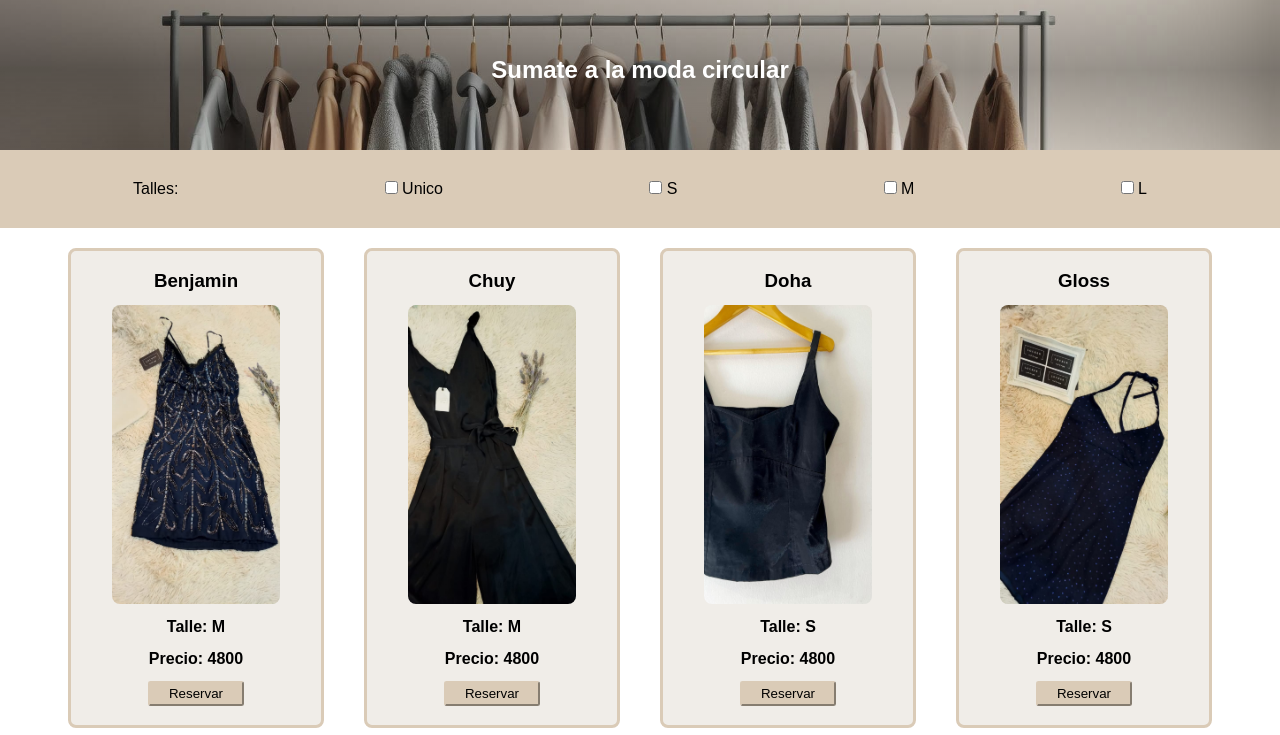
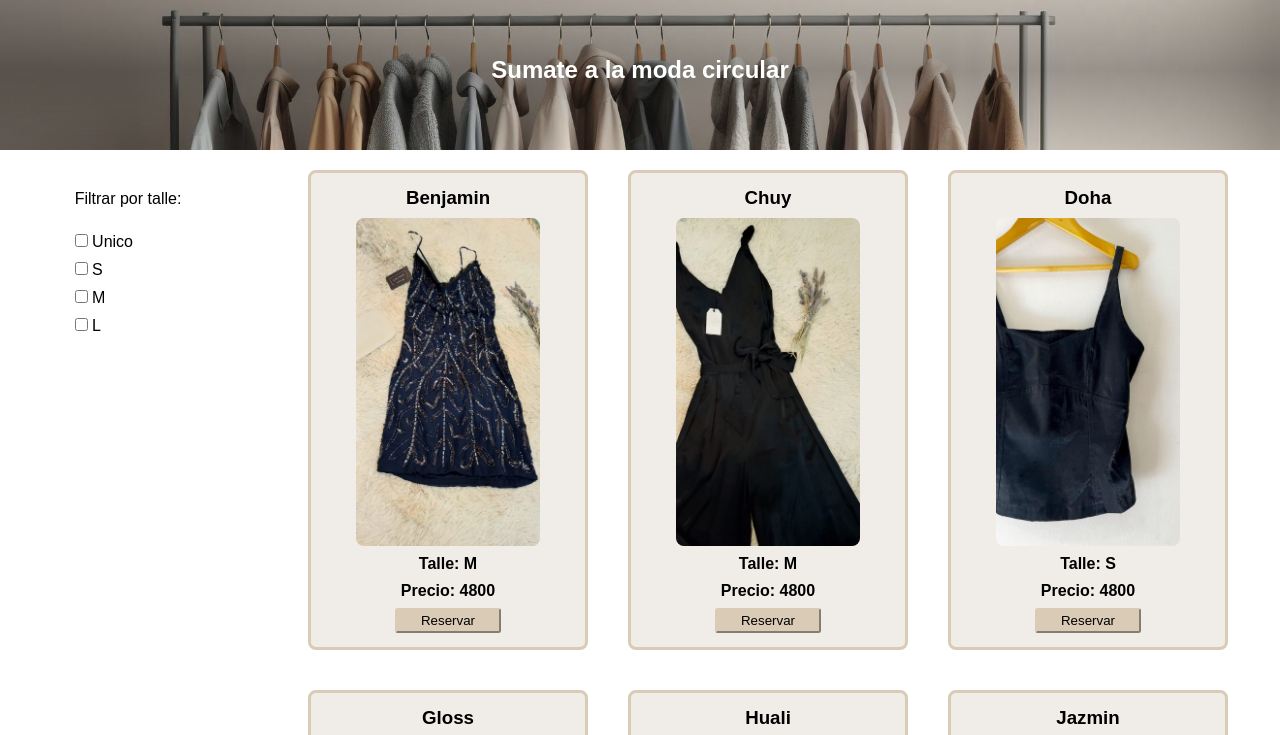
Before and after one commit to Seb-Saez/Locker---Moda-circular, a plain HTML site: page index.html in a window 1280 px wide. Shown: the part 130-865 px from the top of the page. Drawn offline with Linux system fonts and the light colour scheme; some packages are replaced by stand-ins of ours; a script that the page names is missing.

Commit message:
Agregando asincronia, nuevo estilo CSS

```diff
--- /dev/null
+++ b/DB/db.json
@@ -0,0 +1,106 @@
+{
+  "vestidos": [
+    {
+      "nombre": "benjamin",
+      "talle": "m",
+      "precio": 4800,
+      "img": "./vestidos/benjamin_m.jpg"
+    },
+    {
+      "nombre": "chuy",
+      "talle": "m",
+      "precio": 4800,
+      "img": "./vestidos/chuy_m.jpg"
+    },
+    {
+      "nombre": "doha",
+      "talle": "s",
+      "precio": 4800,
+      "img": "./vestidos/doha_s.jpg"
+    },
+    {
+      "nombre": "gloss",
+      "talle": "s",
+      "precio": 4800,
+      "img": "./vestidos/gloss_s.jpg"
+    },
+    {
+      "nombre": "huali",
+      "talle": "m",
+      "precio": 4800,
+      "img": "./vestidos/huali_m.jpg"
+    },
+    {
+      "nombre": "jazmin",
+      "talle": "s",
+      "precio": 4800,
+      "img": "./vestidos/jazmin_s.jpg"
+    },
+    {
+      "nombre": "margarita",
+      "talle": "m",
+      "precio": 4800,
+      "img": "./vestidos/margarita_m.jpg"
+    },
+    {
+      "nombre": "merida",
+      "talle": "u",
+      "precio": 4800,
+      "img": "./vestidos/merida_u.jpg"
+    },
+    {
+      "nombre": "moana",
+      "talle": "s",
+      "precio": 4800,
+      "img": "./vestidos/moana_s.jpg"
+    },
+    {
+      "nombre": "moon",
+      "talle": "l",
+      "precio": 4800,
+      "img": "./vestidos/moon_l.jpg"
+    },
+    {
+      "nombre": "paula",
+      "talle": "m",
+      "precio": 4800,
+      "img": "./vestidos/paula_m.jpg"
+    },
+    {
+      "nombre": "skipper",
+      "talle": "m",
+      "precio": 4800,
+      "img": "./vestidos/skipper_m.jpg"
+    },
+    {
+      "nombre": "timon",
+      "talle": "s",
+      "precio": 4800,
+      "img": "./vestidos/timon_s.jpg"
+    },
+    {
+      "nombre": "tressy",
+      "talle": "m",
+      "precio": 4800,
+      "img": "./vestidos/tressy_m.jpg"
+    },
+    {
+      "nombre": "valley",
+      "talle": "u",
+      "precio": 4800,
+      "img": "./vestidos/valley_u.jpg"
+    },
+    {
+      "nombre": "vison",
+      "talle": "s",
+      "precio": 4800,
+      "img": "./vestidos/vison_s.jpg"
+    },
+    {
+      "nombre": "xiomi",
+      "talle": "m",
+      "precio": 4800,
+      "img": "./vestidos/xiomi_m.jpg"
+    }
+  ]
+}
--- a/css/style.css
+++ b/css/style.css
@@ -53,7 +53,8 @@ form button{
     border: none;
     border-radius: 0.1em;
     height: 30px;
-    width: 70px;
+    width: fit-content;
+    padding: 0px 8px;
     background-color: var(--gris-claro);
     transition: 0.2s;
 }
@@ -91,12 +92,28 @@ section h1{
 
 /* Seccion para los filtros*/
 
+section.main_card_container{
+  display: grid;
+  grid-template-columns: 20vw 1fr;
+  grid-template-rows: 1fr;
+  justify-items: center;
+  align-items: start;
+  padding: 0;
+}
+
+
 section.main_card_container section.talle-filters{
   display: flex;
-  align-items: center;
-  justify-content: space-around;
+  flex-direction: column;
+  align-items: baseline;
+  justify-content: start;
   padding: 30px;
-  background-color: var(--beige);
+}
+section.talle-filters div{
+  margin: 10px 5px 20px 5px;
+}
+section.talle-filters label{
+  margin: 5px;
 }
 
 /*Comienza el Main section con CARDS js*/
@@ -120,6 +137,8 @@ div.card{
   margin: 20px;
   height: 60vh;
   width: 20vw;
+  min-width: 280px;
+  min-height: 420px;
   border: 3px solid var(--beige);
   border-radius: 0.5em;
   background-color: var(--gris-claro);
@@ -135,6 +154,7 @@ div.card h4 span{
 
 img.img-vestido{
   width: 70%;
+  height: fit-content;
   border-radius: 0.5em;
 
 }
--- a/index.html
+++ b/index.html
@@ -4,14 +4,15 @@
     <meta charset="UTF-8">
     <meta name="viewport" content="width=device-width, initial-scale=1.0">
     <title>LOCKER | Moda Circular</title>
+    <script src="https://cdn.jsdelivr.net/npm/sweetalert2@11"></script>
     <link rel="stylesheet" href="./css/style.css">
 </head>
 <body>
     <nav>
         <img src="./img/locker_blanco.png" alt="Locker moda circular en Mendoza">
         <form class="buscador-container" role="search">
-            <input class="buscador-texto" type="search" placeholder="Buscar" aria-label="Buscar">
-            <button class="buscador-boton" type="submit">Buscar</button>
+            <input class="buscador-texto" type="search" placeholder="Buscar vestido por nombre" aria-label="Buscar">
+            <button class="checkout-boton" type="button">Ir a Checkout</button>
         </form>
     </nav>
     <section class="hero">
@@ -19,7 +20,7 @@
     </section>
     <section class="main_card_container">
         <section class="talle-filters">
-            <div>Talles:</div>
+            <div>Filtrar por talle:</div>
             <label><input type="checkbox" value="u"> Unico</label>
             <label><input type="checkbox" value="s"> S</label>
             <label><input type="checkbox" value="m"> M</label>
@@ -54,7 +55,7 @@
         <iframe src="https://www.google.com/maps/embed?pb=!1m18!1m12!1m3!1d456.6237888213451!2d-68.84687759313452!3d-32.90329022963256!2m3!1f0!2f0!3f0!3m2!1i1024!2i768!4f13.1!3m3!1m2!1s0x967e096302f63a91%3A0x6ee959a79d4a669e!2sLocker-%20Solucionamos%20tu%20Outfit%20para%20tu%20pr%C3%B3ximo%20evento!5e0!3m2!1ses-419!2sar!4v1709757674553!5m2!1ses-419!2sar" width="400" height="300" style="border:0;" allowfullscreen="" loading="lazy" referrerpolicy="no-referrer-when-downgrade"></iframe>
     </footer>
 
+    <script src="./js/main.js"></script>
 
 </body>
-<script src="./js/main.js"></script>
 </html>
--- a/js/main.js
+++ b/js/main.js
@@ -1,29 +1,30 @@
-const vestidos = [
-    { nombre: 'benjamin', talle: 'm', precio: 4800, img: './vestidos/benjamin_m.jpg' },
-    { nombre: 'chuy', talle: 'm', precio: 4800, img: './vestidos/chuy_m.jpg' },
-    { nombre: 'doha', talle: 's', precio: 4800, img: './vestidos/doha_s.jpg' },
-    { nombre: 'gloss', talle: 's', precio: 4800, img: './vestidos/gloss_s.jpg' },
-    { nombre: 'huali', talle: 'm', precio: 4800, img: './vestidos/huali_m.jpg' },
-    { nombre: 'jazmin', talle: 's', precio: 4800, img: './vestidos/jazmin_s.jpg' },
-    { nombre: 'margarita', talle: 'm', precio: 4800, img: './vestidos/margarita_m.jpg' },
-    { nombre: 'merida', talle: 'u', precio: 4800, img: './vestidos/merida_u.jpg' },
-    { nombre: 'moana', talle: 's', precio: 4800, img: './vestidos/moana_s.jpg' },
-    { nombre: 'moon', talle: 'l', precio: 4800, img: './vestidos/moon_l.jpg' },
-    { nombre: 'paula', talle: 'm', precio: 4800, img: './vestidos/paula_m.jpg' },
-    { nombre: 'skipper', talle: 'm', precio: 4800, img: './vestidos/skipper_m.jpg' },
-    { nombre: 'timon', talle: 's', precio: 4800, img:'./vestidos/timon_s.jpg' },
-    { nombre: 'tressy', talle: 'm', precio: 4800, img:'./vestidos/tressy_m.jpg' },
-    { nombre: 'valley', talle: 'u', precio: 4800, img:'./vestidos/valley_u.jpg' },
-    { nombre: 'vison', talle: 's', precio: 4800, img:'./vestidos/vison_s.jpg' },
-    { nombre: 'xiomi', talle: 'm', precio: 4800, img:'./vestidos/xiomi_m.jpg' },
-]
+// const vestidos = [
+//   { nombre: 'benjamin', talle: 'm', precio: 4800, img: './vestidos/benjamin_m.jpg' },
+//   { nombre: 'chuy', talle: 'm', precio: 4800, img: './vestidos/chuy_m.jpg' },
+//   { nombre: 'doha', talle: 's', precio: 4800, img: './vestidos/doha_s.jpg' },
+//   { nombre: 'gloss', talle: 's', precio: 4800, img: './vestidos/gloss_s.jpg' },
+//   { nombre: 'huali', talle: 'm', precio: 4800, img: './vestidos/huali_m.jpg' },
+//   { nombre: 'jazmin', talle: 's', precio: 4800, img: './vestidos/jazmin_s.jpg' },
+//   { nombre: 'margarita', talle: 'm', precio: 4800, img: './vestidos/margarita_m.jpg' },
+//   { nombre: 'merida', talle: 'u', precio: 4800, img: './vestidos/merida_u.jpg' },
+//   { nombre: 'moana', talle: 's', precio: 4800, img: './vestidos/moana_s.jpg' },
+//   { nombre: 'moon', talle: 'l', precio: 4800, img: './vestidos/moon_l.jpg' },
+//   { nombre: 'paula', talle: 'm', precio: 4800, img: './vestidos/paula_m.jpg' },
+//   { nombre: 'skipper', talle: 'm', precio: 4800, img: './vestidos/skipper_m.jpg' },
+//   { nombre: 'timon', talle: 's', precio: 4800, img:'./vestidos/timon_s.jpg' },
+//   { nombre: 'tressy', talle: 'm', precio: 4800, img:'./vestidos/tressy_m.jpg' },
+//   { nombre: 'valley', talle: 'u', precio: 4800, img:'./vestidos/valley_u.jpg' },
+//   { nombre: 'vison', talle: 's', precio: 4800, img:'./vestidos/vison_s.jpg' },
+//   { nombre: 'xiomi', talle: 'm', precio: 4800, img:'./vestidos/xiomi_m.jpg' },
+// ]
 
 // Función para crear las tarjetas y poder filtrar por talles
 function generarTarjetas(arrayDeVestidos, tallesSeleccionados) {
 const contenedorTarjetas = document.querySelector('.card-container');
-  contenedorTarjetas.innerHTML = ''; // Limpiar contenido actual
+contenedorTarjetas.innerHTML = '';                                      // Limpiar contenido actual
 
 arrayDeVestidos.forEach(vestido => {
+
   // Filtrar por talles seleccionados
   if (tallesSeleccionados.length === 0 || tallesSeleccionados.includes(vestido.talle)) {
     const tarjeta = document.createElement('div');
@@ -41,6 +42,9 @@ function generarTarjetas(arrayDeVestidos, tallesSeleccionados) {
   }
 });
 }
+
+// Filtrador de talles por checkbox
+
 const talleCheckboxes = document.querySelectorAll('.talle-filters input');
 
 talleCheckboxes.forEach(checkbox => {
@@ -53,7 +57,7 @@ talleCheckboxes.forEach(checkbox => {
 });
 });
 
-generarTarjetas(vestidos, []); // mostrar las tarjetas
+//generarTarjetas(vestidos, []); // mostrar las tarjetas
 
 
 
@@ -63,16 +67,13 @@ function actualizarCarrito() {
 const carrito = JSON.parse(localStorage.getItem('carrito')) || [];
 const total = carrito.reduce((sum, vestido) => sum + vestido.precio, 0);
 
-  // Actualiza el total en algún elemento HTML
+// Renderizar el carrito en el DOM
 document.getElementById('total-carrito').textContent = `Total: $ ${total} Pesos`;
 
-  // Obtén una referencia al elemento ul con el id 'listaCarrito'
 const listaCarrito = document.getElementById('listaCarrito');
 
-  // Limpia el contenido actual de la lista
-  listaCarrito.innerHTML = '';
+listaCarrito.innerHTML = '';                                          // Limpiar la lista
 
-  // Crea elementos li y añádelos a la lista
 carrito.forEach(vestido => {
   const listItem = document.createElement('li');
   listItem.textContent = vestido.nombre;
@@ -83,37 +84,52 @@ function actualizarCarrito() {
 localStorage.setItem('carrito', JSON.stringify(carrito));
 }
 
-// Función para limpiar el carrito
+// Función para limpiar el carrito con el boton "limpiar carrito"
 function limpiarCarrito() {
 
 localStorage.removeItem('carrito');
+Swal.fire({
+  title: "Atención!",
+  text: "Tu carrito fue vaciado",
+  icon: "warning"
+});
 
 actualizarCarrito(); // volver a actualizar la interfaz
 }
 
-// Evento de clic para el botón "Limpiar carrito"
-document.addEventListener('DOMContentLoaded', function () {  // --------DUDA------  no entiendo porque hay que poner esto del DOMContetnLoaded
+// Evento de clic para el botón "limpiar carrito"
+document.addEventListener('DOMContentLoaded', function () {  // --------DUDA------  no entiendo porque hay que poner esto del DOMContetnLoaded, me ayude con chatgpt en esta funcion
 const clearCarroBtn = document.querySelector('.clear-carro');
 
 clearCarroBtn.addEventListener('click', limpiarCarrito);
+
 });
 
 
-// Resto de tu código...
+//Funcion para agregar los productos al carrito
 document.addEventListener('click', function (event) {
 if (event.target.classList.contains('btn-reserva')) {
   const nombre = event.target.dataset.nombre;
   const precioString = event.target.dataset.precio;
 
-    const carrito = JSON.parse(localStorage.getItem('carrito')) || [];  // Asegúrate de tener esta línea aquí
+  const carrito = JSON.parse(localStorage.getItem('carrito')) || [];
 
   const vestidoExistente = carrito.find(vestido => vestido.nombre === nombre);
 
   if (vestidoExistente) {
-      alert('Este vestido ya está en el carrito.');
+    Swal.fire({
+      title: "Atención!",
+      text: "Este vestido ya está en el carrito.",
+      icon: "warning"
+    });
   } else {
     const precio = /^\d+(\.\d+)?$/.test(precioString) ? parseFloat(precioString) : 0;
     carrito.push({ nombre, precio });
+    Swal.fire({
+      title: "Bravo!",
+      text: "El vestido fue agregado al carrito con exito.",
+      icon: "success"
+    });
 
     // Guarda el carrito en el Local Storage
     localStorage.setItem('carrito', JSON.stringify(carrito));
@@ -124,5 +140,30 @@ document.addEventListener('click', function (event) {
 }
 });
 
+//funcion para barra buscador
+
+const buscarInput = document.querySelector('.buscador-texto');
+
+buscarInput.addEventListener('input', filterVestidos);
+
+
+function filterVestidos() {
+  const filtradorNav = buscarInput.value.toLowerCase();
+  const navFiltrado = vestidos.filter(vestido => vestido.nombre.toLowerCase().includes(filtradorNav));
+  generarTarjetas(navFiltrado, []);
+}
+
+//usar asincronia y fetch para cargar el array desde un json
+
+
+fetch('../DB/db.json')
+.then(res => res.json())
+.then(data =>{
+  const {vestidos=[]} = data;
+  //console.log(vestidos);
+  generarTarjetas(vestidos, []);
+})
+
+
 // reiniciar la interfaz del carrito cuando recarga pagina
 actualizarCarrito();
```
Lines whose indentation alone changed are shown as unchanged.
